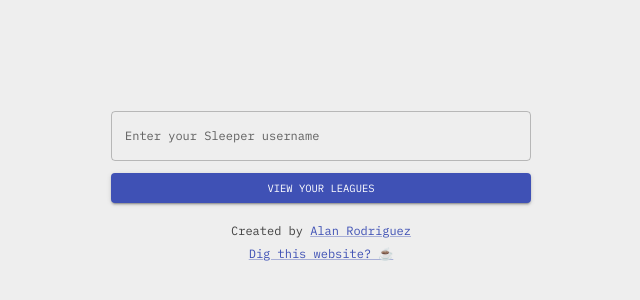
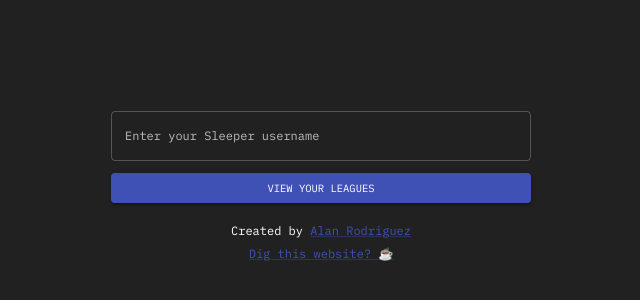
Before and after one commit to alanrodriguezdotme/sleepertools-v2, a Next.js app: page / in a window 1280 px wide. Shown: the part 214-514 px from the top of the page, without its empty margins (319-959 px from the left). Built offline with nearby package versions, Linux system fonts and the light colour scheme.

Commit message:
Uncommenting system color scheme

```diff
--- a/pages/_app.js
+++ b/pages/_app.js
@@ -10,11 +10,11 @@ function MyApp({ Component, pageProps }) {
   const [theme, setTheme] = useState(createTheme(mainTheme));
 
   useEffect(() => {
-    // if (window.matchMedia("(prefers-color-scheme: dark)")) {
-    //   setColorMode("dark");
-    // } else {
-    //   setColorMode("light");
-    // }
+    if (window.matchMedia("(prefers-color-scheme: dark)")) {
+      setColorMode("dark");
+    } else {
+      setColorMode("light");
+    }
   }, []);
 
   useEffect(() => {
```
